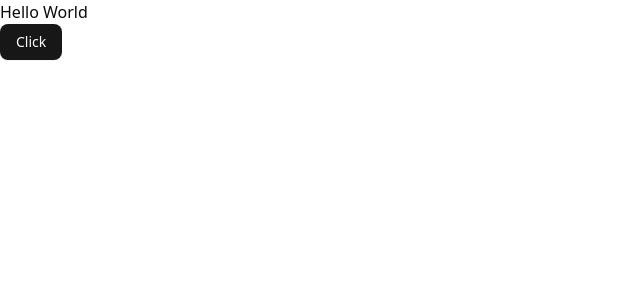
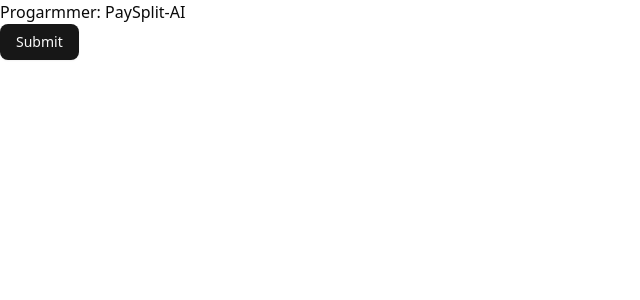
Before and after one commit to vulture02/PaySplit-AI, a Next.js app: page / in a window 1280 px wide. Shown: the top 300 px of the page, without its empty margins (0-640 px from the left). Built offline with nearby package versions, Linux system fonts and the light colour scheme.

Commit message:
Updated page.js

```diff
--- a/app/page.js
+++ b/app/page.js
@@ -3,11 +3,11 @@ import { Button } from "@/components/ui/button";
 export default function Home() {
   return (
     <div>
-      Hello World
+      Progarmmer: PaySplit-AI
 
       <br />
       <Button >
-        Click
+        Submit
       </Button>
     </div>
   );
```
